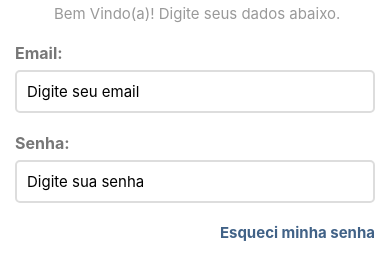
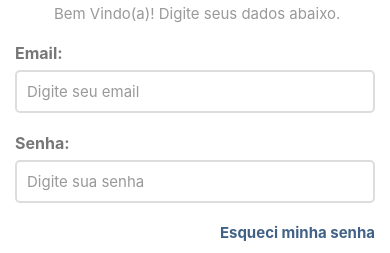
Before and after one commit to LeoCtSouza1401/jobDevMobile, a React Native app: screen / in a window 390 px wide. Shown: the part 240-493 px from the top of the page. Built offline with nearby package versions, Linux system fonts and the light colour scheme.

Commit message:
iniciovalidat

```diff
--- a/App.tsx
+++ b/App.tsx
@@ -12,6 +12,8 @@ import {
 import { styles } from './styles'
 
 const App = () => {
+    const [emailField, setEmailField] = useState<string>('')
+    const [passwordField, setPasswordField] =useState<string>('')
     return (
         <ScrollView style={styles.scrollView}>
             <View style={styles.container}>
@@ -25,6 +27,11 @@ const App = () => {
                     </Text>
                     <TextInput style={styles.inputField}
                         placeholder="Digite seu email"
+                        placeholderTextColor="#999"
+                        value={emailField}
+                        onChangeText={t => setEmailField(t)}
+                        autoCapitalize="none"
+                        keyboardType="email-address"
                     />
 
                 </View>
@@ -34,7 +41,10 @@ const App = () => {
                     </Text>
                     <TextInput style={styles.inputField}
                         placeholder="Digite sua senha"
+                        placeholderTextColor="#999"
                         secureTextEntry
+                        value={passwordField}
+                        onChangeText={(text) =>{setPasswordField(text)}}
                     />
                 </View>
                 <View style={styles.aditionals}>
```
